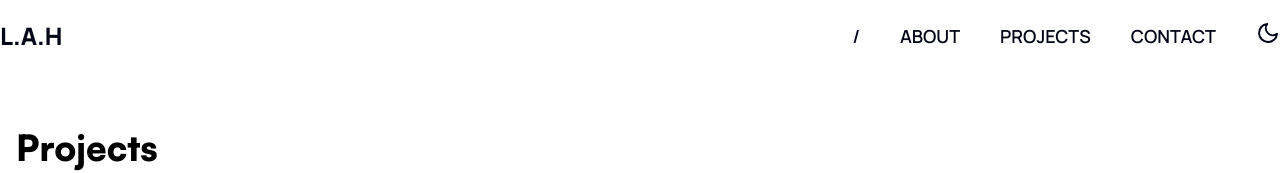
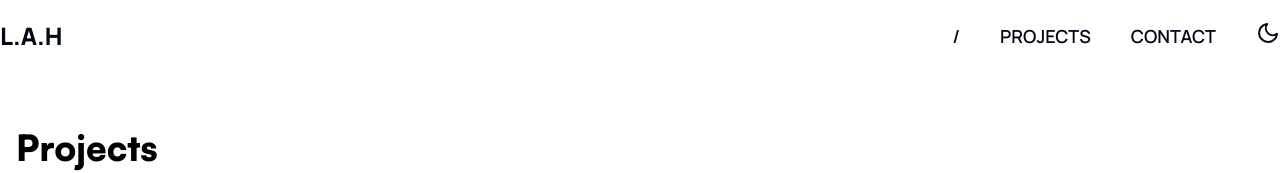
Before and after one commit to saadkhaan/lah, a Next.js app: page /projects in a window 1280 px wide. Shown: the top 173 px of the page. Built offline with nearby package versions, Linux system fonts and the light colour scheme.

Commit message:
Update Navbar.js

```diff
--- a/components/Navbar.js
+++ b/components/Navbar.js
@@ -72,7 +72,7 @@ export default function Navbar() {
 							</Link>
 						</li>
 
-						<li className="bg-slate-100 p-3 sm:bg-transparent sm:p-0">
+						{/* <li className="bg-slate-100 p-3 sm:bg-transparent sm:p-0">
 							<Link
 								href="/services"
 								className={currentPath.pathname == "/services" ? "active" : ""}
@@ -80,7 +80,7 @@ export default function Navbar() {
 							>
 								About
 							</Link>
-						</li>
+						</li> */}
 						<li className="bg-slate-100 p-3 sm:bg-transparent sm:p-0">
 							<Link
 								href="/projects"
```
